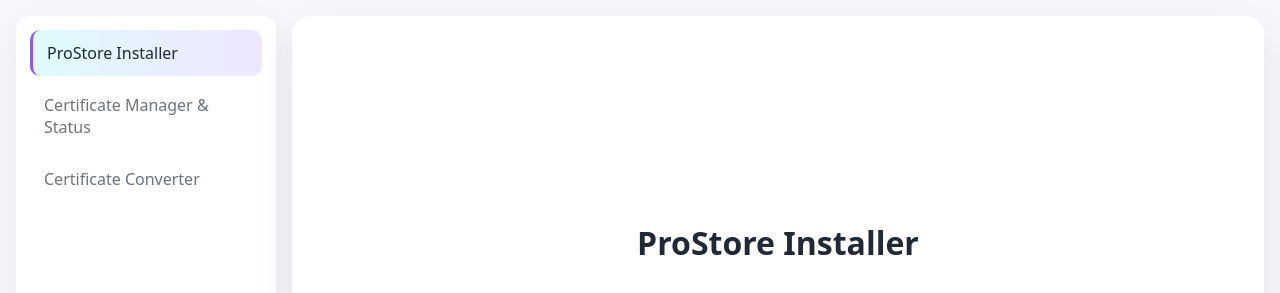
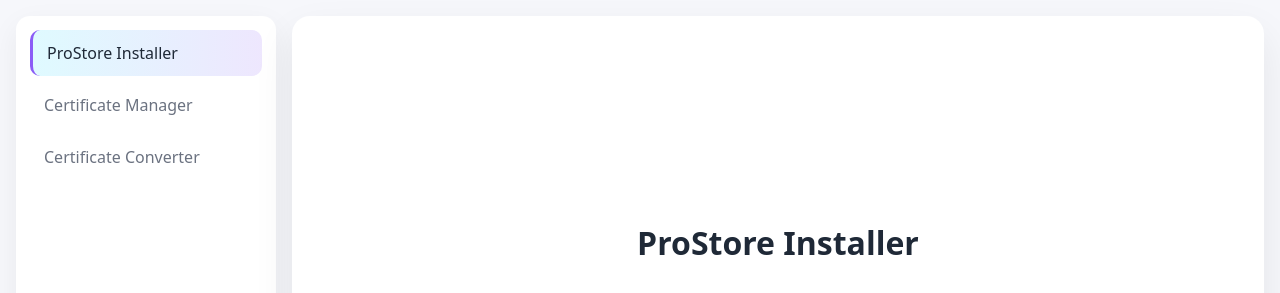
Before and after one commit to ProStore-iOS/ProStore-iOS.github.io, a plain HTML site: page web/index.html in a window 1280 px wide. Shown: the top 293 px of the page. Drawn offline with Linux system fonts and the light colour scheme.

Commit message:
Update index.html

```diff
--- a/web/index.html
+++ b/web/index.html
@@ -10,7 +10,7 @@
       <div class="content-area">
         <div class="sidebar">
           <div onclick="window.location.href = 'index.html';" class="sidebar-item active">ProStore Installer</div>
-          <div onclick="window.location.href = 'cert.html';" class="sidebar-item">Certificate Manager & Status</div>
+          <div onclick="window.location.href = 'cert.html';" class="sidebar-item">Certificate Manager</div>
           <div onclick="window.location.href = 'converter.html';" class="sidebar-item">Certificate Converter</div>
         </div>
 
```
